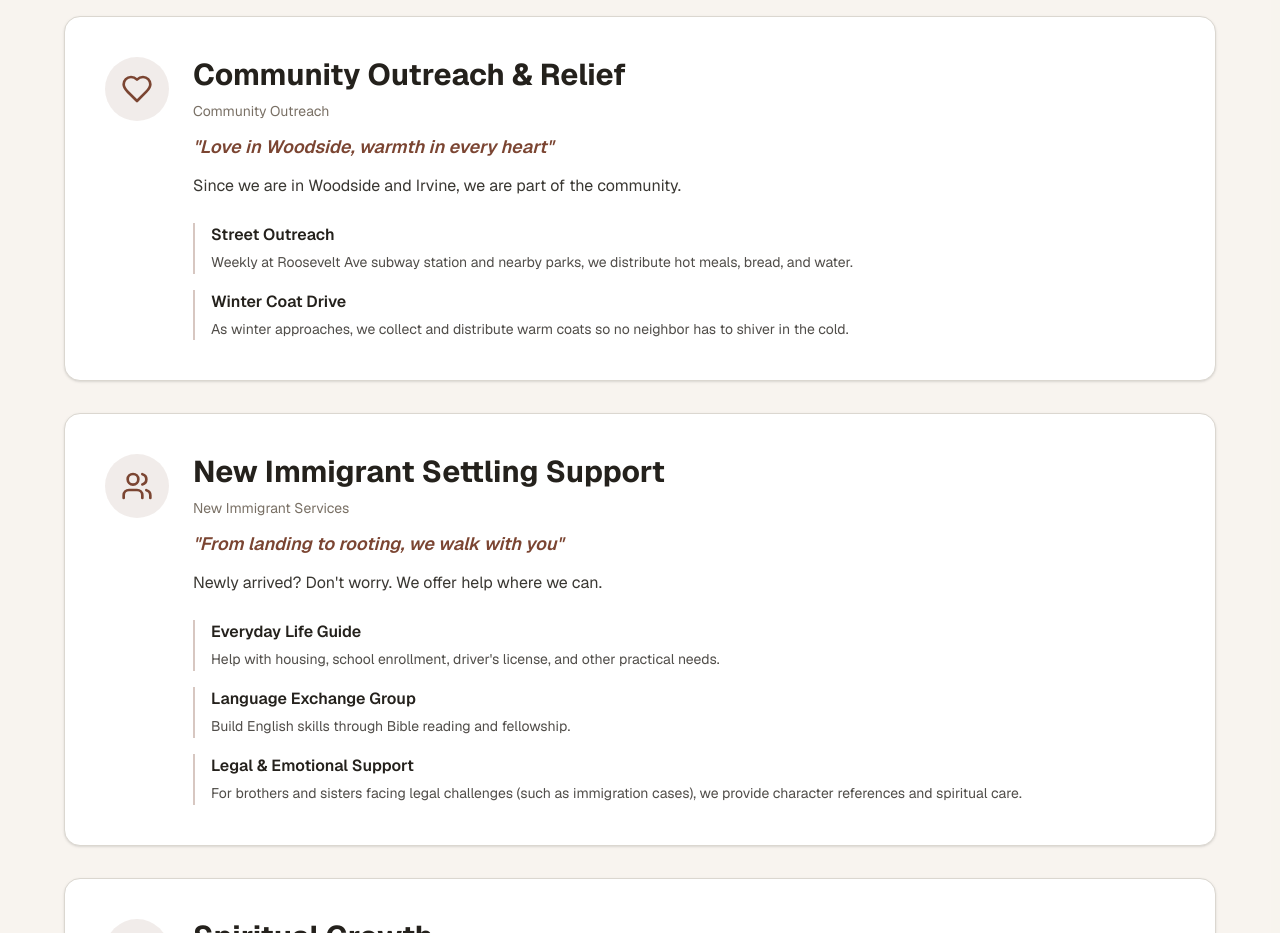
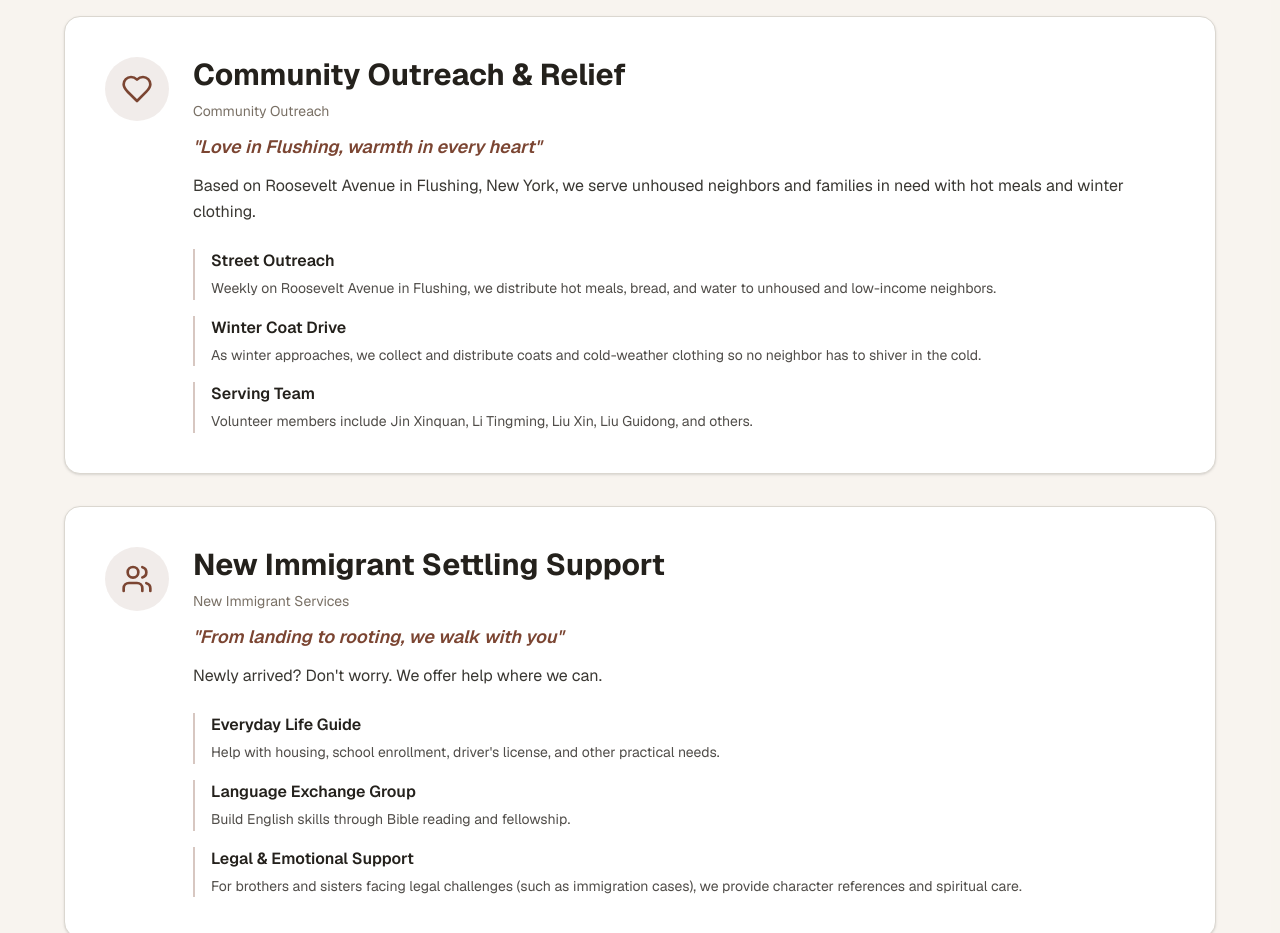
Before and after one commit to Jeromestein/church-website-with-donations, a Next.js app: page /en in a window 1280 px wide. Shown: the part 2920-3853 px from the top of the page. Built offline with nearby package versions, Linux system fonts and the light colour scheme.

Commit message:
feat: add 'team' service to outreach ministry with updated descriptions in English and Chinese

```diff
--- a/components/ministries.tsx
+++ b/components/ministries.tsx
@@ -8,7 +8,7 @@ export async function Ministries() {
     {
       id: "outreach",
       icon: Heart,
-      services: ["street", "winter"],
+      services: ["street", "winter", "team"],
     },
     {
       id: "immigrant",
--- a/messages/en.json
+++ b/messages/en.json
@@ -49,16 +49,20 @@
       "outreach": {
         "title": "Community Outreach & Relief",
         "subtitle": "Community Outreach",
-        "tagline": "Love in Woodside, warmth in every heart",
-        "description": "Since we are in Woodside and Irvine, we are part of the community.",
+        "tagline": "Love in Flushing, warmth in every heart",
+        "description": "Based on Roosevelt Avenue in Flushing, New York, we serve unhoused neighbors and families in need with hot meals and winter clothing.",
         "services": {
           "street": {
             "name": "Street Outreach",
-            "detail": "Weekly at Roosevelt Ave subway station and nearby parks, we distribute hot meals, bread, and water."
+            "detail": "Weekly on Roosevelt Avenue in Flushing, we distribute hot meals, bread, and water to unhoused and low-income neighbors."
           },
           "winter": {
             "name": "Winter Coat Drive",
-            "detail": "As winter approaches, we collect and distribute warm coats so no neighbor has to shiver in the cold."
+            "detail": "As winter approaches, we collect and distribute coats and cold-weather clothing so no neighbor has to shiver in the cold."
+          },
+          "team": {
+            "name": "Serving Team",
+            "detail": "Volunteer members include Jin Xinquan, Li Tingming, Liu Xin, Liu Guidong, and others."
           }
         }
       },
--- a/messages/zh.json
+++ b/messages/zh.json
@@ -49,16 +49,20 @@
       "outreach": {
         "title": "社区关怀与扶贫",
         "subtitle": "Community Outreach",
-        "tagline": "爱在 Woodside，暖在心间",
-        "description": "既然我们在 Woodside 和 Irvine，我们就是社区的一部分。",
+        "tagline": "爱在法拉盛，暖在心间",
+        "description": "我们的外展事工扎根纽约法拉盛罗斯福大道，为流浪汉与贫困人群分发热食与过冬衣物。",
         "services": {
           "street": {
             "name": "街头送暖",
-            "detail": "每周定期在 Roosevelt Ave 地铁站及周边公园，为有需要的人士分发热餐、面包与饮用水。"
+            "detail": "每周在法拉盛罗斯福大道开展关怀行动，向有需要的流浪者与贫困邻舍分发热餐、面包与饮用水。"
           },
           "winter": {
             "name": "冬衣捐赠",
-            "detail": "寒冬将至，我们收集并分发厚冬衣，确保没有一位邻舍需要在寒风中颤抖。"
+            "detail": "寒冬将至，我们收集并分发厚冬衣与御寒物资，确保没有一位邻舍需要在寒风中颤抖。"
+          },
+          "team": {
+            "name": "服事团队",
+            "detail": "参与活动的成员包括：金鑫全、李庭明、刘鑫、刘桂东等。"
           }
         }
       },
```
